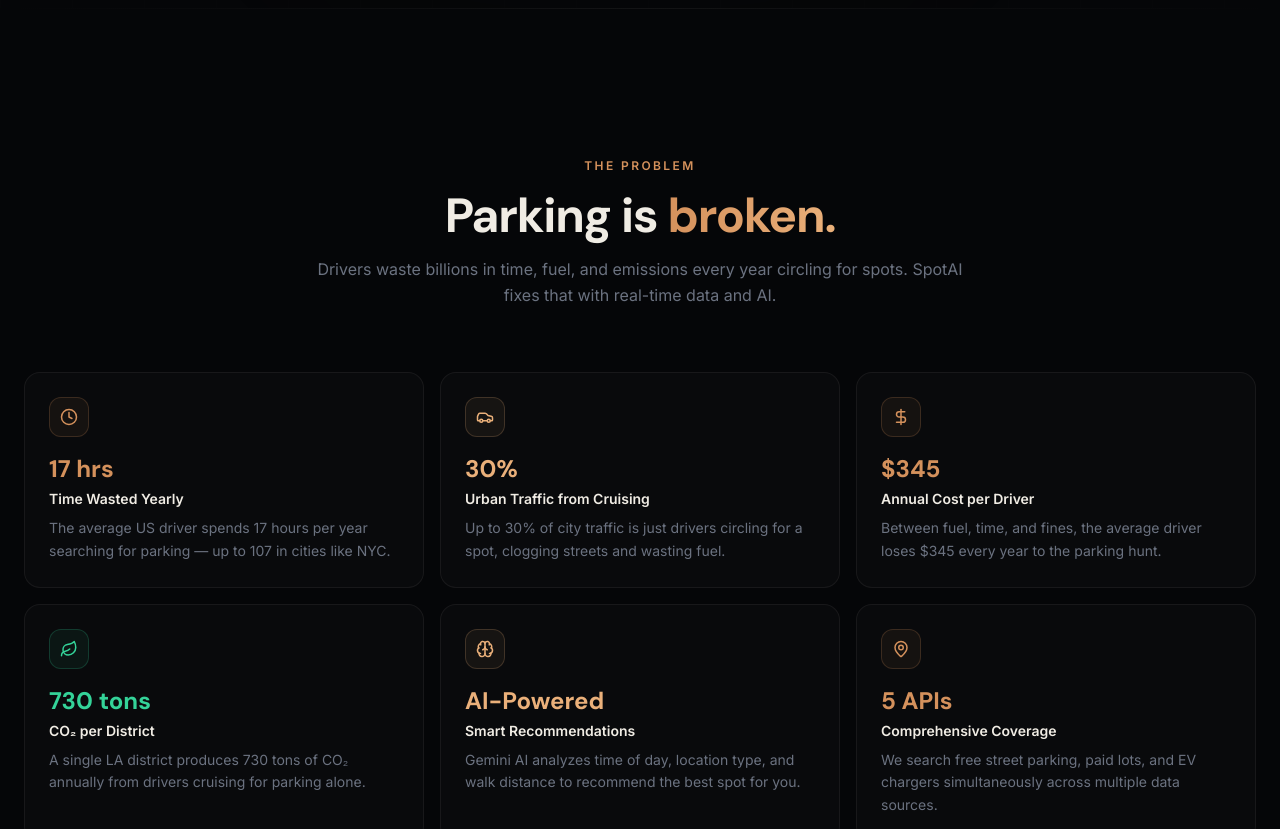
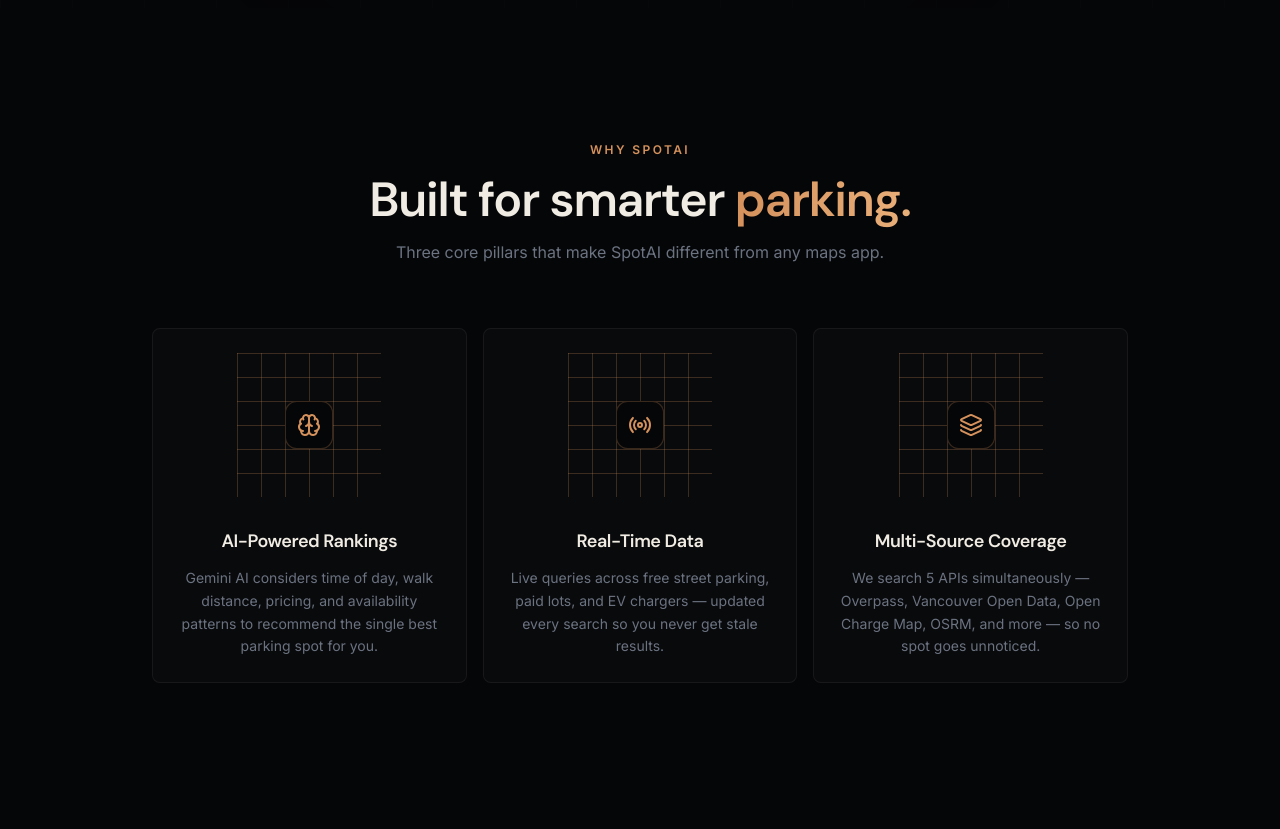
Before and after one commit to rey-hanah/HTG026, a Next.js app: page / in a window 1280 px wide. Shown: the part 940-1769 px from the top of the page. Built offline with nearby package versions, Linux system fonts and the light colour scheme.

Commit message:
Polish landing UI to use new tokens and layout

```diff
--- a/src/components/landing/FeaturesSection.tsx
+++ b/src/components/landing/FeaturesSection.tsx
@@ -1,134 +1,107 @@
 "use client";
 
-import { useRef } from "react";
-import { motion, useInView } from "framer-motion";
-import { Clock, Car, DollarSign, Leaf, Brain, MapPin } from "lucide-react";
+import { Brain, Radio, Layers } from "lucide-react";
+import {
+  Card,
+  CardContent,
+  CardDescription,
+  CardHeader,
+  CardTitle,
+} from "@/components/ui/card";
 
-const ease = [0.22, 1, 0.36, 1] as const;
+type Feature = {
+  icon: React.ElementType;
+  title: string;
+  description: string;
+};
 
-const features = [
+const features: Feature[] = [
   {
-    icon: Clock,
-    stat: "17 hrs",
-    title: "Time Wasted Yearly",
+    icon: Brain,
+    title: "AI-Powered Rankings",
     description:
-      "The average US driver spends 17 hours per year searching for parking — up to 107 in cities like NYC.",
-    accent: "accent",
+      "Gemini AI considers time of day, walk distance, pricing, and availability patterns to recommend the single best parking spot for you.",
   },
   {
-    icon: Car,
-    stat: "30%",
-    title: "Urban Traffic from Cruising",
+    icon: Radio,
+    title: "Real-Time Data",
     description:
-      "Up to 30% of city traffic is just drivers circling for a spot, clogging streets and wasting fuel.",
-    accent: "accent-light",
+      "Live queries across free street parking, paid lots, and EV chargers — updated every search so you never get stale results.",
   },
   {
-    icon: DollarSign,
-    stat: "$345",
-    title: "Annual Cost per Driver",
+    icon: Layers,
+    title: "Multi-Source Coverage",
     description:
-      "Between fuel, time, and fines, the average driver loses $345 every year to the parking hunt.",
-    accent: "accent",
-  },
-  {
-    icon: Leaf,
-    stat: "730 tons",
-    title: "CO₂ per District",
-    description:
-      "A single LA district produces 730 tons of CO₂ annually from drivers cruising for parking alone.",
-    accent: "success",
-  },
-  {
-    icon: Brain,
-    stat: "AI-Powered",
-    title: "Smart Recommendations",
-    description:
-      "Gemini AI analyzes time of day, location type, and walk distance to recommend the best spot for you.",
-    accent: "accent-light",
-  },
-  {
-    icon: MapPin,
-    stat: "5 APIs",
-    title: "Comprehensive Coverage",
-    description:
-      "We search free street parking, paid lots, and EV chargers simultaneously across multiple data sources.",
-    accent: "accent",
+      "We search 5 APIs simultaneously — Overpass, Vancouver Open Data, Open Charge Map, OSRM, and more — so no spot goes unnoticed.",
   },
 ];
 
-const accentMap: Record<string, string> = {
-  accent: "text-accent border-accent/20 bg-accent/[0.06]",
-  "accent-light": "text-accent-light border-accent-light/20 bg-accent-light/[0.06]",
-  success: "text-success border-success/20 bg-success/[0.06]",
-};
-
-const statColor: Record<string, string> = {
-  accent: "text-accent",
-  "accent-light": "text-accent-light",
-  success: "text-success",
-};
+function CardDecorator({
+  children,
+}: {
+  children: React.ReactNode;
+}) {
+  return (
+    <div className="relative mx-auto size-36 duration-200 [--color-border:color-mix(in_oklab,var(--color-accent)25%,transparent)] group-hover:[--color-border:color-mix(in_oklab,var(--color-accent)50%,transparent)]">
+      <div
+        aria-hidden
+        className="absolute inset-0 bg-[linear-gradient(to_right,var(--color-border)_1px,transparent_1px),linear-gradient(to_bottom,var(--color-border)_1px,transparent_1px)] bg-[size:24px_24px]"
+      />
+      <div
+        aria-hidden
+        className="bg-[var(--color-canvas-resolved)] absolute inset-0 m-auto size-12 rounded-xl border border-[var(--color-border)]"
+      />
+      <div className="bg-[var(--color-canvas-resolved)] absolute z-1 inset-0 m-auto flex size-12 items-center justify-center rounded-xl border border-[var(--color-border)]">
+        {children}
+      </div>
+    </div>
+  );
+}
 
 export default function FeaturesSection() {
-  const ref = useRef<HTMLDivElement>(null);
-  const inView = useInView(ref, { once: true, margin: "-80px" });
-
   return (
-    <section id="features" className="relative py-28 lg:py-36">
-      {/* Subtle top divider */}
-      <div className="absolute inset-x-0 top-0 h-px bg-gradient-to-r from-transparent via-ink/[0.06] to-transparent" />
-
-      <div ref={ref} className="mx-auto max-w-7xl px-6">
+    <section id="features" className="py-16 md:py-32">
+      <div className="mx-auto max-w-5xl px-6">
         {/* Section header */}
-        <motion.div
-          className="mx-auto max-w-2xl text-center"
-          initial={{ opacity: 0, y: 20 }}
-          animate={inView ? { opacity: 1, y: 0 } : {}}
-          transition={{ duration: 0.7, ease }}
-        >
+        <div className="mx-auto max-w-2xl text-center">
           <span className="text-xs font-semibold uppercase tracking-[0.2em] text-accent">
-            The Problem
+            Why SpotAI
           </span>
-          <h2 className="mt-4 font-display text-3xl font-bold tracking-tight sm:text-4xl lg:text-5xl">
-            Parking is{" "}
+          <h2 className="mt-4 text-balance font-display text-3xl font-semibold tracking-tight md:text-4xl lg:text-5xl">
+            Built for smarter{" "}
             <span className="bg-gradient-to-r from-accent to-accent-light bg-clip-text text-transparent">
-              broken.
+              parking.
             </span>
           </h2>
-          <p className="mt-4 text-base leading-relaxed text-ink-muted">
-            Drivers waste billions in time, fuel, and emissions every year
-            circling for spots. SpotAI fixes that with real-time data and AI.
+          <p className="mt-4 text-[var(--color-ink-muted-resolved)]">
+            Three core pillars that make SpotAI different from any maps app.
           </p>
-        </motion.div>
+        </div>
 
-        {/* Feature cards grid */}
-        <div className="mt-16 grid gap-4 sm:grid-cols-2 lg:grid-cols-3">
-          {features.map((f, i) => (
-            <motion.div
-              key={f.title}
-              initial={{ opacity: 0, y: 24 }}
-              animate={inView ? { opacity: 1, y: 0 } : {}}
-              transition={{ duration: 0.6, ease, delay: 0.1 + i * 0.08 }}
-              className="group relative rounded-2xl border border-ink/[0.06] bg-ink/[0.02] p-6 transition-colors hover:border-ink/[0.1] hover:bg-ink/[0.04]"
+        {/* Cards grid */}
+        <div className="mx-auto mt-16 grid gap-4 md:grid-cols-3">
+          {features.map((feature) => (
+            <Card
+              key={feature.title}
+              className="group relative overflow-hidden border border-[var(--color-ink-resolved)]/[0.06] bg-[var(--color-ink-resolved)]/[0.02] shadow-none"
             >
-              {/* Icon */}
-              <div
-                className={`inline-flex h-10 w-10 items-center justify-center rounded-xl border ${accentMap[f.accent]}`}
-              >
-                <f.icon className="h-4.5 w-4.5" />
-              </div>
-
-              {/* Stat */}
-              <div className={`mt-4 font-display text-2xl font-bold ${statColor[f.accent]}`}>
-                {f.stat}
-              </div>
-
-              {/* Text */}
-              <h3 className="mt-1 text-sm font-semibold text-ink">{f.title}</h3>
-              <p className="mt-2 text-sm leading-relaxed text-ink-muted">
-                {f.description}
-              </p>
-            </motion.div>
+              <CardHeader className="pb-3">
+                <CardDecorator>
+                  <feature.icon
+                    className="size-6 text-accent"
+                    aria-hidden
+                  />
+                </CardDecorator>
+                <CardTitle className="mt-6 text-center font-display text-lg font-semibold">
+                  {feature.title}
+                </CardTitle>
+              </CardHeader>
+              <CardContent>
+                <CardDescription className="text-center text-sm leading-relaxed text-[var(--color-ink-muted-resolved)]">
+                  {feature.description}
+                </CardDescription>
+              </CardContent>
+            </Card>
           ))}
         </div>
       </div>
```
Also changed, not shown: src/components/landing/FooterCTA.tsx (+9 -14 lines), src/components/landing/HeroSection.tsx (+35 -41 lines), src/components/landing/Navbar.tsx (+40 -9 lines).
